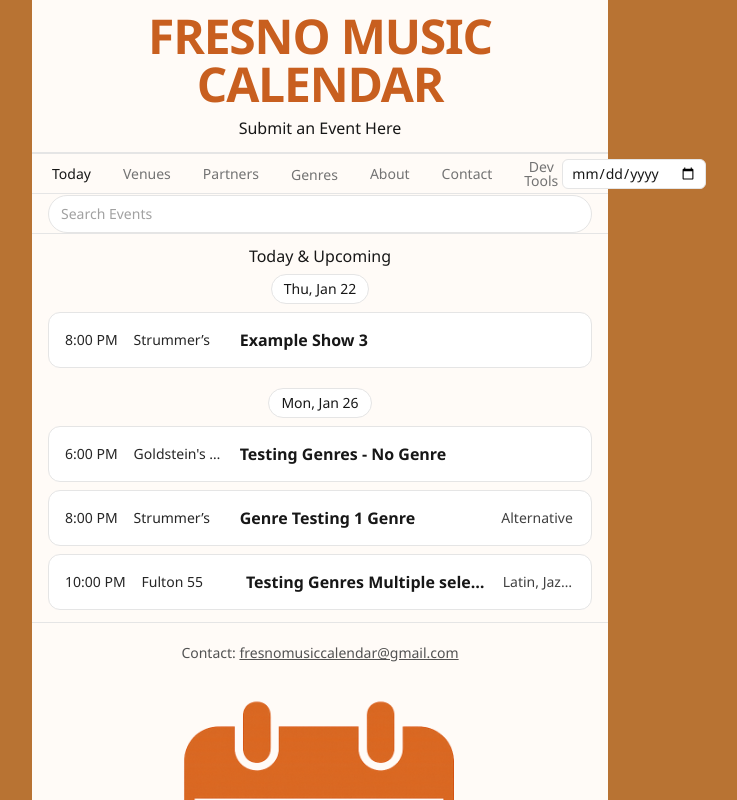
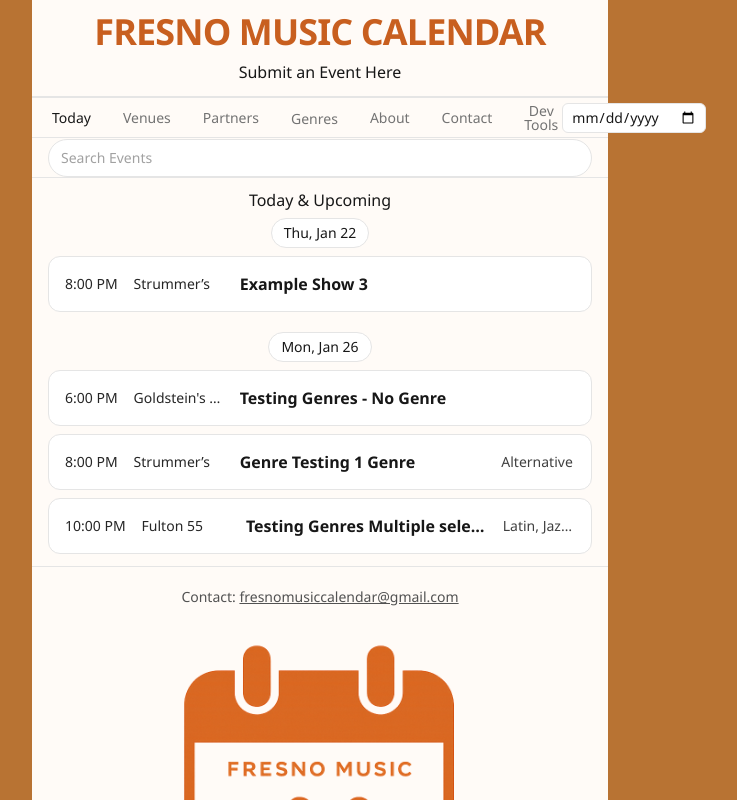
Before and after one commit to mrayover/fmc, a React (Vite) app: page / in a window 1280 px wide. Shown: the top 800 px of the page, without its empty margins (320-1057 px from the left). Built offline with nearby package versions, Linux system fonts and the light colour scheme.

Commit message:
Font Adjust

```diff
--- a/src/App.jsx
+++ b/src/App.jsx
@@ -601,7 +601,7 @@ function Shell({
 >
 {/* Row 1: Title + submit link */}
 <div className="px-4 py-3 flex flex-col items-center justify-center border-b border-neutral-200">
-  <h1 className="text-4xl md:text-5xl font-semibold tracking-tight text-center text-[#c85f1f]">
+  <h1 className="text-3xl md:text-4xl font-semibold tracking-tight text-center text-[#c85f1f]">
     FRESNO MUSIC CALENDAR
   </h1>
 
```
